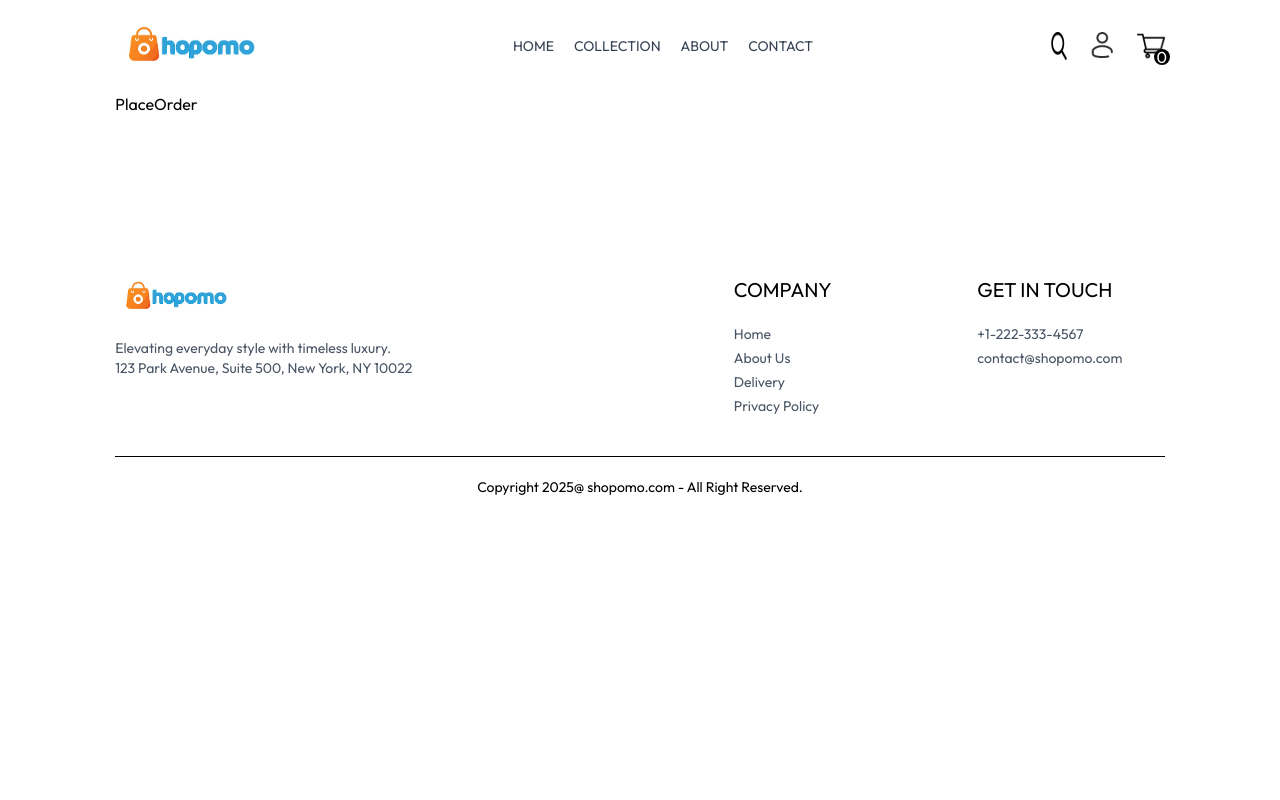
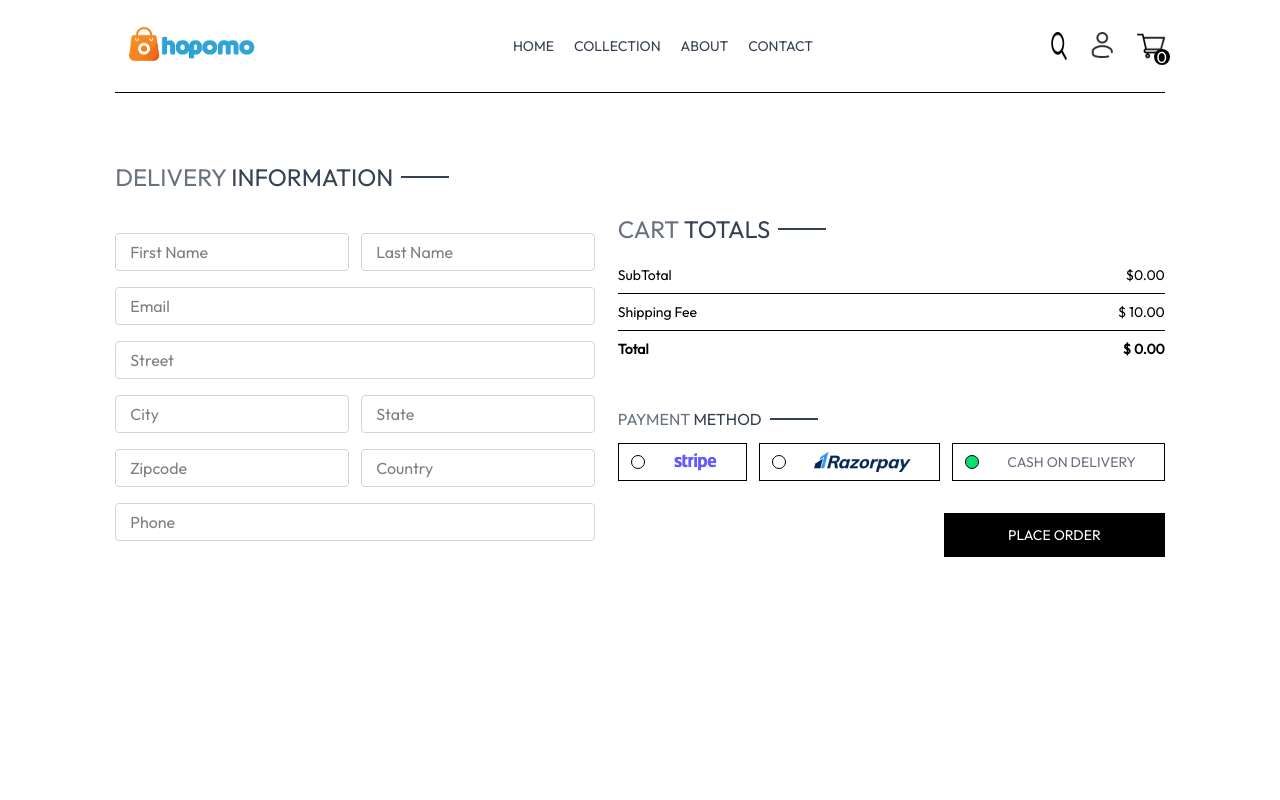
Before and after one commit to dubeyshubham108/shopomo, a React (Vite) app in the folder shopomo-frontend/: page /place-order in a window 1280 px wide. Shown: the top 800 px of the page. Built offline with nearby package versions, Linux system fonts and the light colour scheme.

Commit message:
setup an order page

```diff
--- a/shopomo-frontend/src/App.jsx
+++ b/shopomo-frontend/src/App.jsx
@@ -14,7 +14,6 @@
 import SearchBar from "./components/SearchBar";
 import { ToastContainer, toast } from 'react-toastify';
 // import 'react-toastify/dist/ReactToastify.css';
-
 
 
 const App = () => {
--- a/shopomo-frontend/src/Pages/Cart.jsx
+++ b/shopomo-frontend/src/Pages/Cart.jsx
@@ -2,10 +2,11 @@
 import { ShopContext } from "../context/ShopContext";
 import Title from "../components/Title";
 import { assets } from "../assets/frontend_assets/assets";
+import CartTotal from "../components/CartTotal";
 
 const Cart = () => {
 
-    const { products, currency, cartItems, updateQuantity } = useContext(ShopContext);
+    const { products, currency, cartItems, updateQuantity, navigate } = useContext(ShopContext);
 
     const [ cartData, setCartData ] = useState([]);
 
@@ -54,6 +55,16 @@
                     })
                 }
             </div>
+            <div className="flex justify-end my-20">
+                <div className="w-full sm:w-[450px]">
+                    <CartTotal/>
+                    <div className="w-full text-end">
+                        <button onClick={() => navigate('/place-order')} className="bg-black text-white text-sm my-8 px-8 py-3 cursor-pointer">PROCEED TO CHECKOUT</button>
+
+                    </div>
+                </div>
+
+            </div>
         </div>
     )
 };
--- a/shopomo-frontend/src/Pages/Order.jsx
+++ b/shopomo-frontend/src/Pages/Order.jsx
@@ -1,8 +1,47 @@
-import React from "react";
+import React, { useContext } from "react";
+import { ShopContext } from "../context/ShopContext";
+import Title from "../components/Title";
 
 const Order = () => {
+
+    const { products, currency } = useContext(ShopContext);
+
     return (
-        <h1>Order</h1>
+        <div className="border-t pt-16">
+
+            <div className="text-2xl">
+                <Title text1={'MY '} text2={'ORDERS'}/>
+            </div>
+
+            <div>
+                {
+                    products.slice(1, 4).map((item, index) => (
+                        <div key={index} className="py-4 border-t border-b text-gray-700 flex flex-col md:flex-row md:items-center md:justify-between gap-4">
+                            <div className="flex items-start gap-6 text-sm">
+                                <img className="w-16 sm:w-20" src={item.image[0]} alt="" />
+                                <div>
+                                    <p className="sm:text-base font-medium">{item.name}</p>
+                                    <div className="flex item-center gap-3 mt-2text-base text-gray-700">
+                                        <p className="text-lg">{currency}{item.price}</p>
+                                        <p>Quantity: 1</p>
+                                        <p>Size: M</p>
+                                    </div>
+                                    <p className="mt-2">Date: <span className="text-gray-400 ">25th May, 2025</span></p>
+                                </div>
+                            </div>
+                            <div className="md:w-1/2 flex justify-between">
+                                <div className="flex items-center gap-2">
+                                    <p className="min-w-2 h-2 rounded-full bg-green-500"></p>
+                                    <p className="text-sm md:text-base">Ready to Ship</p>
+                                </div>
+                                <button className="border px-4 py-2 text-sm font-medium rounded-sm cursor-pointer">Track Order</button>
+                            </div>
+                        </div>
+                    ))
+                }
+            </div>
+
+        </div>
     )
 };
 
--- a/shopomo-frontend/src/Pages/PlaceOrder.jsx
+++ b/shopomo-frontend/src/Pages/PlaceOrder.jsx
@@ -1,8 +1,72 @@
-import React from "react";
+import React, { useContext, useState } from "react";
+import Title from "../components/Title";
+import CartTotal from "../components/CartTotal";
+import { assets } from "../assets/frontend_assets/assets";
+import { ShopContext } from "../context/ShopContext";
 
 const PlaceOrder = () => {
+
+    const [ method, setMethod ] = useState('cod');
+    const { navigate } = useContext(ShopContext);
+
     return (
-        <h1>PlaceOrder</h1>
+        <div className="flex flex-col sm:flex-row justify-between gap-4 pt-5 sm:pt-14 min-h-[80vh] border-t">
+            {/* --------------------LEFT SIDE------------------------ */}
+            <div className="flex flex-col gap-4 w-full sm:max-w-[480px]">
+
+                <div className="text-xl sm:text-2xl my-3">
+                    <Title text1={'DELIVERY '} text2={'INFORMATION'}/>
+
+                </div>
+                <div className="flex gap-3">
+                    <input className="border border-gray-300 rounded py-1.5 px-3.5 w-full" type="text" placeholder="First Name"/>
+                    <input className="border border-gray-300 rounded py-1.5 px-3.5 w-full" type="text" placeholder="Last Name"/>
+                </div>
+                <input className="border border-gray-300 rounded py-1.5 px-3.5 w-full" type="email" placeholder="Email"/>
+                <input className="border border-gray-300 rounded py-1.5 px-3.5 w-full" type="text" placeholder="Street"/>
+                <div className="flex gap-3">
+                    <input className="border border-gray-300 rounded py-1.5 px-3.5 w-full" type="text" placeholder="City"/>
+                    <input className="border border-gray-300 rounded py-1.5 px-3.5 w-full" type="text" placeholder="State"/>
+                </div>
+                <div className="flex gap-3">
+                    <input className="border border-gray-300 rounded py-1.5 px-3.5 w-full" type="number" placeholder="Zipcode"/>
+                    <input className="border border-gray-300 rounded py-1.5 px-3.5 w-full" type="text" placeholder="Country"/>
+                </div>
+                <input className="border border-gray-300 rounded py-1.5 px-3.5 w-full" type="number" placeholder="Phone"/>
+            </div>
+
+            {/* ---------------------RIGHT SIDE------------------------ */}
+
+            <div className="mt-8">
+
+                <div className="mt-8 min-w-80">
+                    <CartTotal/>
+                </div>
+
+                <div className="mt-12">
+                    <Title text1={'PAYMENT '} text2={'METHOD'}/>
+                    {/* ----------------Payment Method Selection---------------- */}
+                    <div className="flex gap-3 flex-col lg:flex-row">
+                        <div onClick={() => setMethod('stripe')} className="flex items-center gap-3 border p-2 px-3 cursor-pointer">
+                            <p className={`min-w-3.5 h-3.5 border rounded-full ${method === 'stripe' ? 'bg-green-400' : ''}`}></p>
+                            <img className="h-5 mx-4" src={assets.stripe_logo} alt="" />
+                        </div>
+                        <div onClick={() => setMethod('razorpay')} className="flex items-center gap-3 border p-2 px-3 cursor-pointer">
+                            <p className={`min-w-3.5 h-3.5 border rounded-full ${method === 'razorpay' ? 'bg-green-400' : ''}`}></p>
+                            <img className="h-5 mx-4" src={assets.razorpay_logo} alt="" />
+                        </div>
+                        <div onClick={() => setMethod('cod')} className="flex items-center gap-3 border p-2 px-3 cursor-pointer">
+                            <p className={`min-w-3.5 h-3.5 border rounded-full ${method === 'cod' ? 'bg-green-400' : ''}`}></p>
+                            <p className="text-gray-500 text-sm font-medium mx-4">CASH ON DELIVERY</p>
+                        </div>
+                    </div>
+
+                    <div className="w-full text-end mt-8">
+                        <button onClick={() => navigate('/order')} className="bg-black text-white px-16 py-3 text-sm cursor-pointer">PLACE ORDER</button>
+                    </div>
+                </div>
+            </div>
+        </div>
     )
 };
 
--- a/shopomo-frontend/src/components/CartTotal.jsx
+++ b/shopomo-frontend/src/components/CartTotal.jsx
@@ -19,10 +19,14 @@
                 <hr />
                 <div className="flex justify-between">
                     <p>Shipping Fee</p>
-                    <p>{currency} {delivery_fee}</p>
+                    <p>{currency} {delivery_fee}.00</p>
                 </div>
                 <hr />
+                <div className="flex justify-between">
+                    <b>Total</b>
+                    <b>{currency} {getCartAmount() === 0 ? 0 : getCartAmount() + delivery_fee}.00</b>
 
+                </div>
             </div>
 
         </div>
--- a/shopomo-frontend/src/context/ShopContext.jsx
+++ b/shopomo-frontend/src/context/ShopContext.jsx
@@ -1,6 +1,7 @@
 import React, { createContext, useEffect, useState } from "react";
 import { products } from '../assets/frontend_assets/assets';
 import { toast } from "react-toastify";
+import { useNavigate } from "react-router-dom";
 
 export const ShopContext = createContext();
 
@@ -11,6 +12,7 @@
     const [ search, setSearch ] = useState('');
     const [ showSearch, setShowSearch ] = useState(false);
     const [ cartItems, setCartItems ] = useState({});
+    const navigate = useNavigate();
 
     const addToCart = async (itemId, size) => {
 
@@ -58,7 +60,7 @@
         setCartItems(cartData);
     }
 
-    const getCartTotal = async () => {
+    const getCartAmount = () => {
         let totalAmount = 0;
         for(const items in cartItems) {
             let itemInfo = products.find((product) => product._id === items);
@@ -79,7 +81,7 @@
         products, currency, delivery_fee,
         search, setSearch, showSearch, setShowSearch,
         cartItems, addToCart, getCartCount, updateQuantity,
-        getCartTotal
+        getCartAmount, navigate
     }
 
     return (
```
